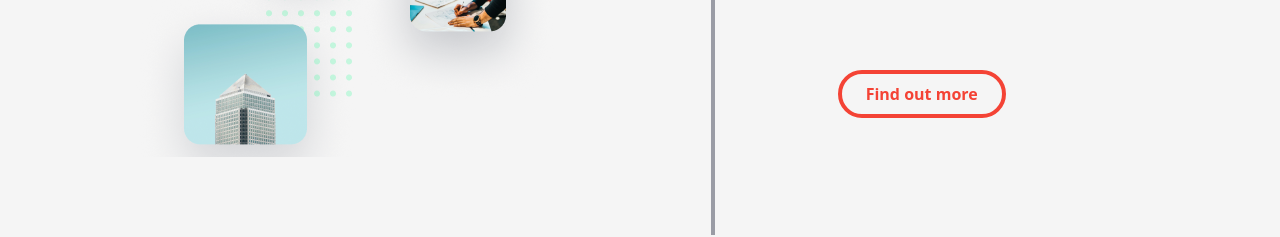
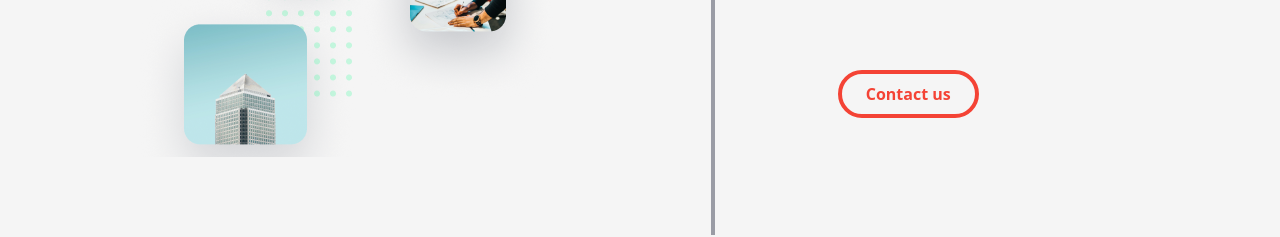
Before and after one commit to SM-Arafat06/Tailwind-Assingment-2, a website built with Vite: page index.html in a window 1280 px wide. Shown: the part 2863-3100 px from the top of the page. Built offline with nearby package versions, Linux system fonts and the light colour scheme.

Commit message:
Mission Section-2 Modififed

```diff
--- a/index.html
+++ b/index.html
@@ -116,7 +116,7 @@
       <h1 class="text-6xl text-[#2D3142]">Our Mission </h1>
       <p class="text-lg">To have a globally recognised strategic bridge <br> between education and the job market</p>
       <div>
-        <button class="border-4 border-[#F44335] px-6 py-2 text-[#F44335] font-semibold rounded-full hover:scale-90 duration-500 transition-all hover:text-white hover:bg-black hover:border-black">Find out more </button>
+        <button class="border-4 border-[#F44335] px-6 py-2 text-[#F44335] font-semibold rounded-full hover:scale-90 duration-500 transition-all hover:text-white hover:bg-black hover:border-black">Contact us  </button>
       </div>
     </div>
 
```
